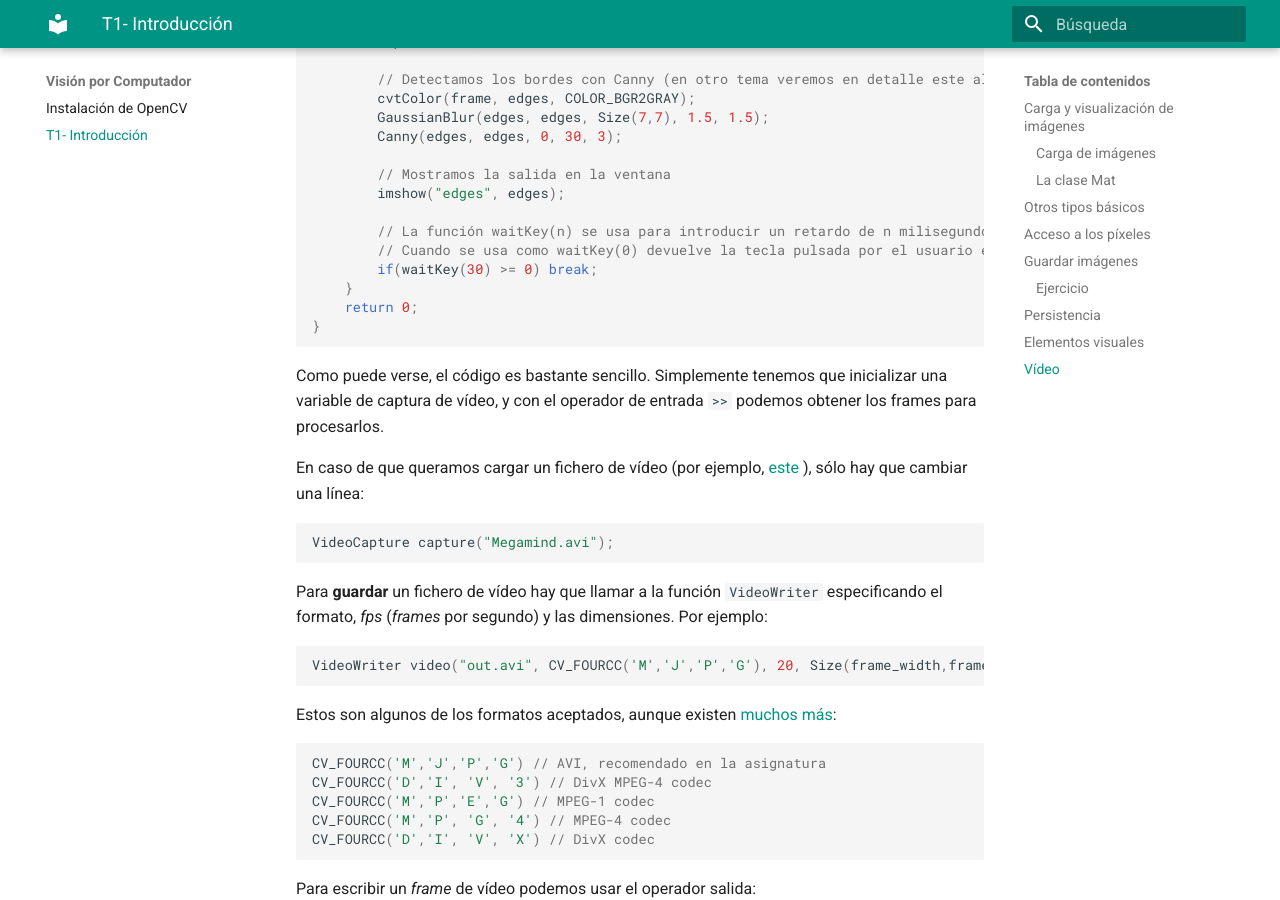
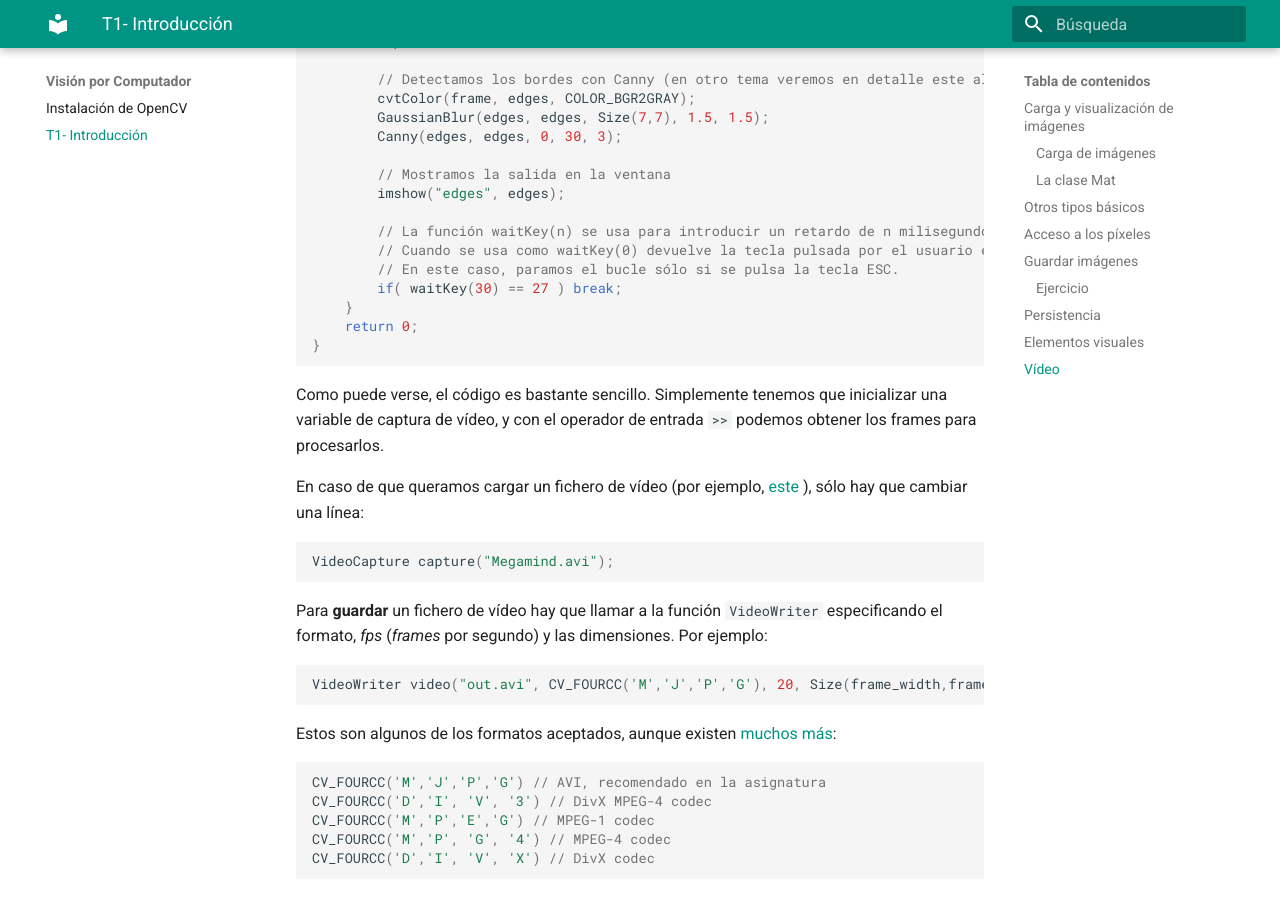
Before and after one commit to pertusa/VisionPorComputador, an MkDocs documentation site: the page built from docs/intro.md, in a window 1280 px wide and 900 px high, scrolled down 13482 px. Built offline with MkDocs 1.6.1 and Material for MkDocs 9.7.7, drawn with Linux system fonts in a browser that asks for light colours.

Commit message:
WaitKey updated

```diff
--- a/docs/intro.md
+++ b/docs/intro.md
@@ -555,7 +555,8 @@ int main() {
 
         // La función waitKey(n) se usa para introducir un retardo de n milisegundos al renderizar imagenes en un bucle.
         // Cuando se usa como waitKey(0) devuelve la tecla pulsada por el usuario en la ventana activa.
-        if(waitKey(30) >= 0) break;
+        // En este caso, paramos el bucle sólo si se pulsa la tecla ESC.
+        if( waitKey(30) == 27 ) break;
     }
     return 0;
 }
```
